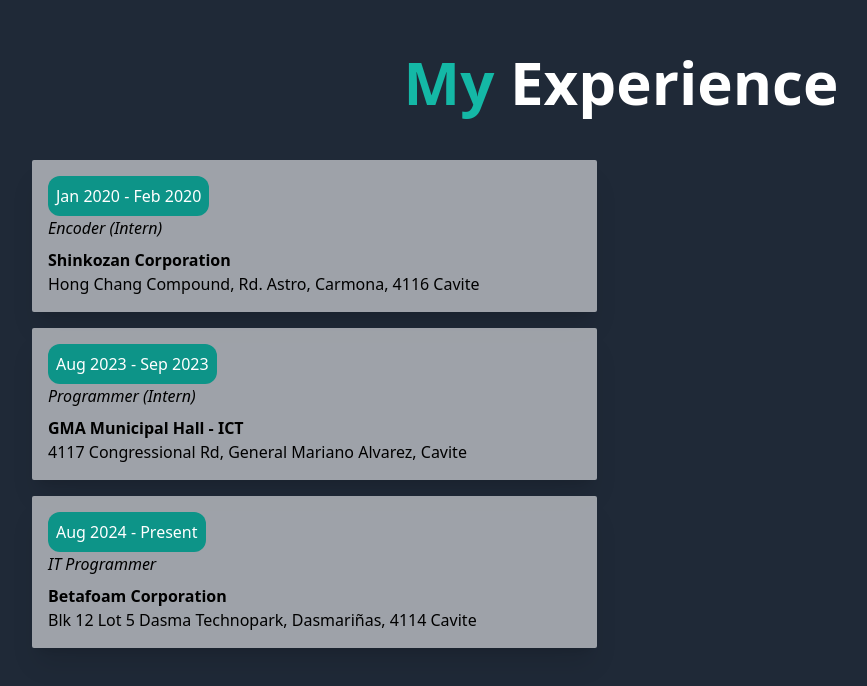
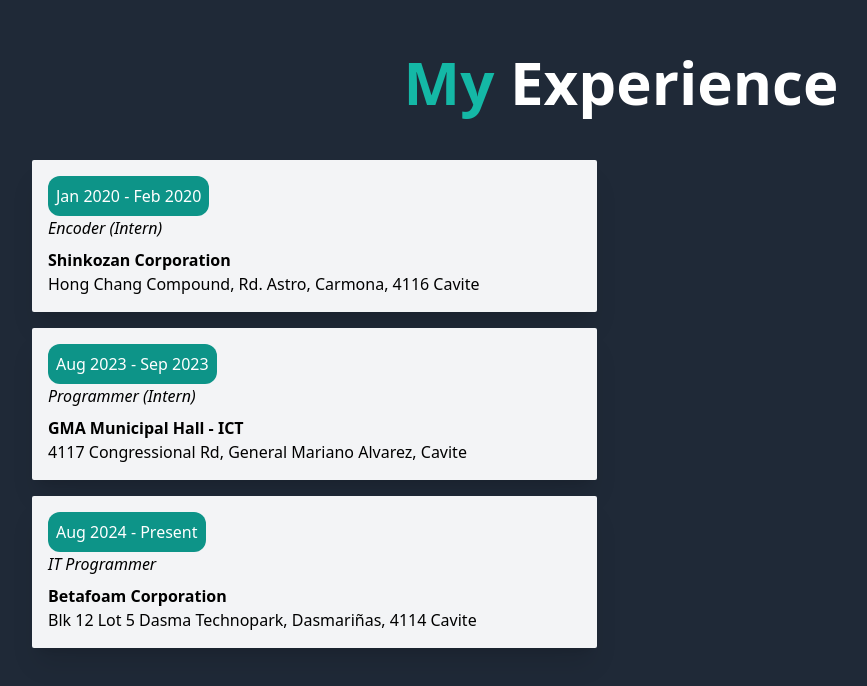
Before and after one commit to NamelessKevs/HTML-kevs, a plain HTML site: page index.html in a window 1280 px wide. Shown: the part 2250-2936 px from the top of the page, without its empty margins (19-886 px from the left). Drawn offline with nearby package versions, Linux system fonts and the light colour scheme.

Commit message:
opacity update

```diff
--- a/index.html
+++ b/index.html
@@ -383,7 +383,7 @@
                                 @mouseenter="hovered = index"
                                 @mouseleave="hovered = null"
                                 :class="{ 'opacity-40': hovered !== null && hovered !== index }"
-                                class="bg-gray-100 shadow-xl bg-opacity-60 hover:scale-110 transition-transform duration-300 backdrop-blur-3xl rounded-sm p-4"
+                                class="bg-gray-100 shadow-xl hover:scale-110 transition-transform duration-300 backdrop-blur-3xl rounded-sm p-4"
                             >
                                 <h1 class="p-2 bg-teal-600 text-sm xl:text-base text-white rounded-xl w-max" x-text="experience.date"></h1>
                                 <h3 class="text-sm xl:text-base italic" x-text="experience.role"></h3>
```
